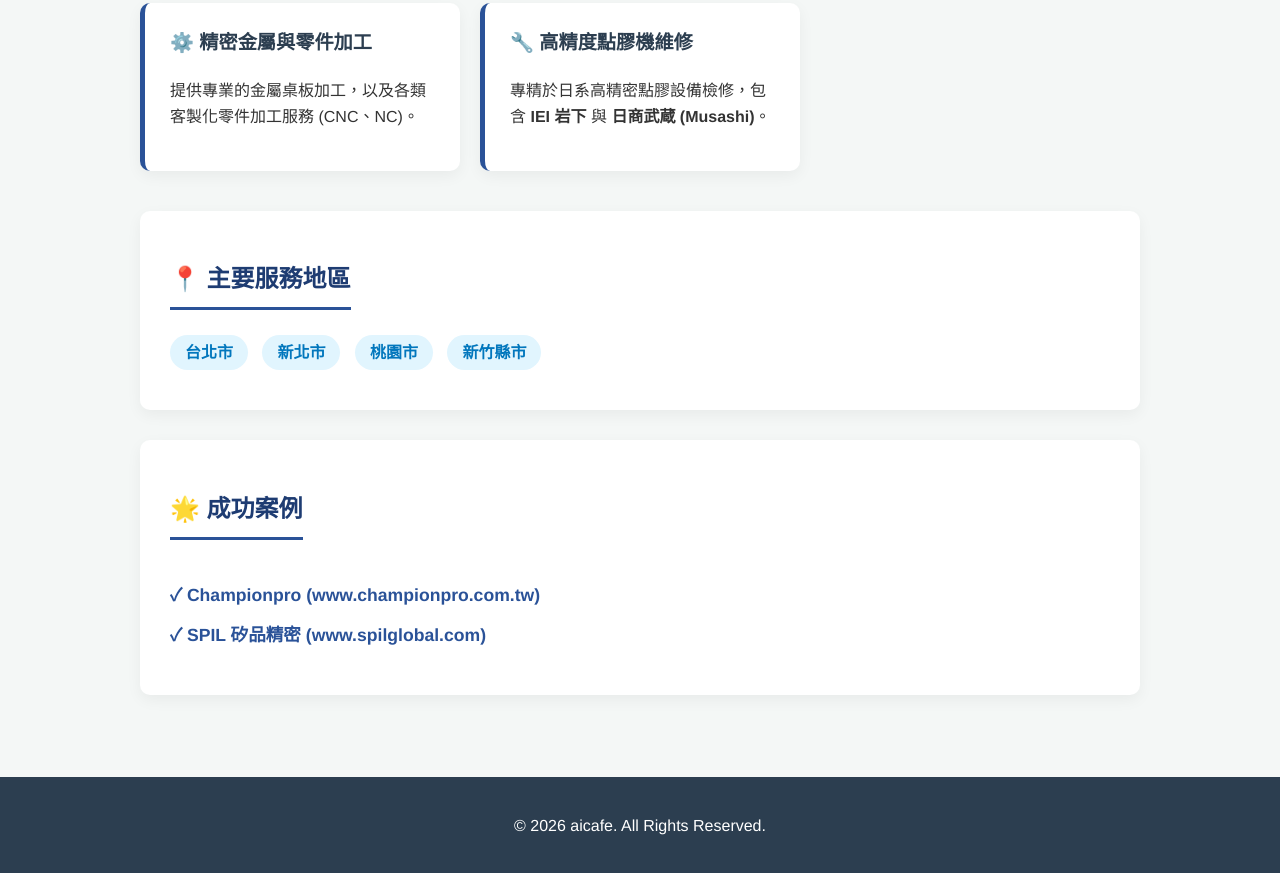
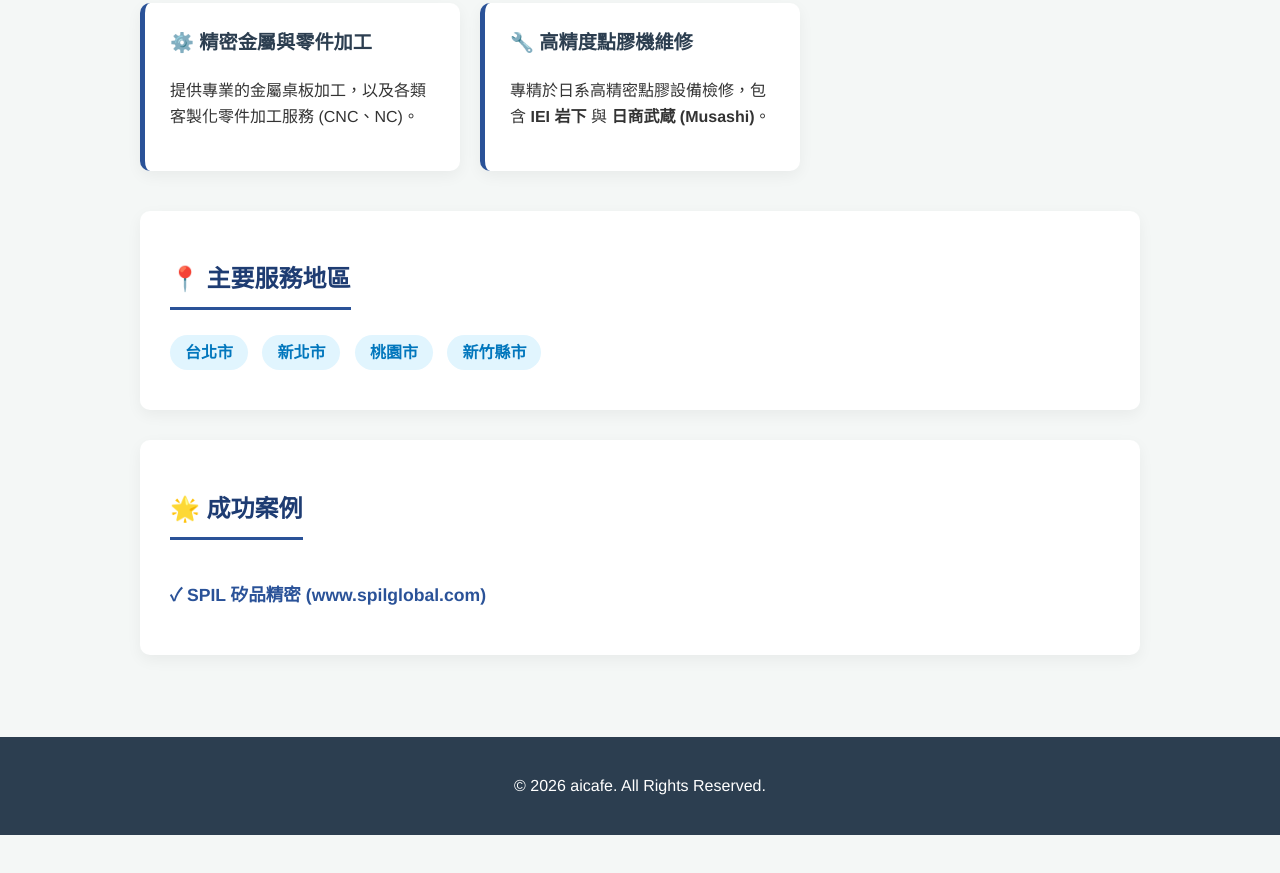
Before and after one commit to iossunx/iossunx.github.io, a plain HTML site: page index.html in a window 1280 px wide. Shown: the part 613-1486 px from the top of the page. After the commit the page ends 1448 px from the top, so only its background shows below. Drawn offline with Linux system fonts and the light colour scheme.

Commit message:
Update index.html

```diff
--- a/index.html
+++ b/index.html
@@ -178,7 +178,6 @@
         <section class="info-section">
             <h2>🌟 成功案例</h2>
             <ul>
-                <li><a href="http://www.championpro.com.tw" target="_blank" rel="noopener noreferrer">Championpro (www.championpro.com.tw)</a></li>
                 <li><a href="https://www.spilglobal.com/zh-TW/" target="_blank" rel="noopener noreferrer">SPIL 矽品精密 (www.spilglobal.com)</a></li>
             </ul>
         </section>
```
